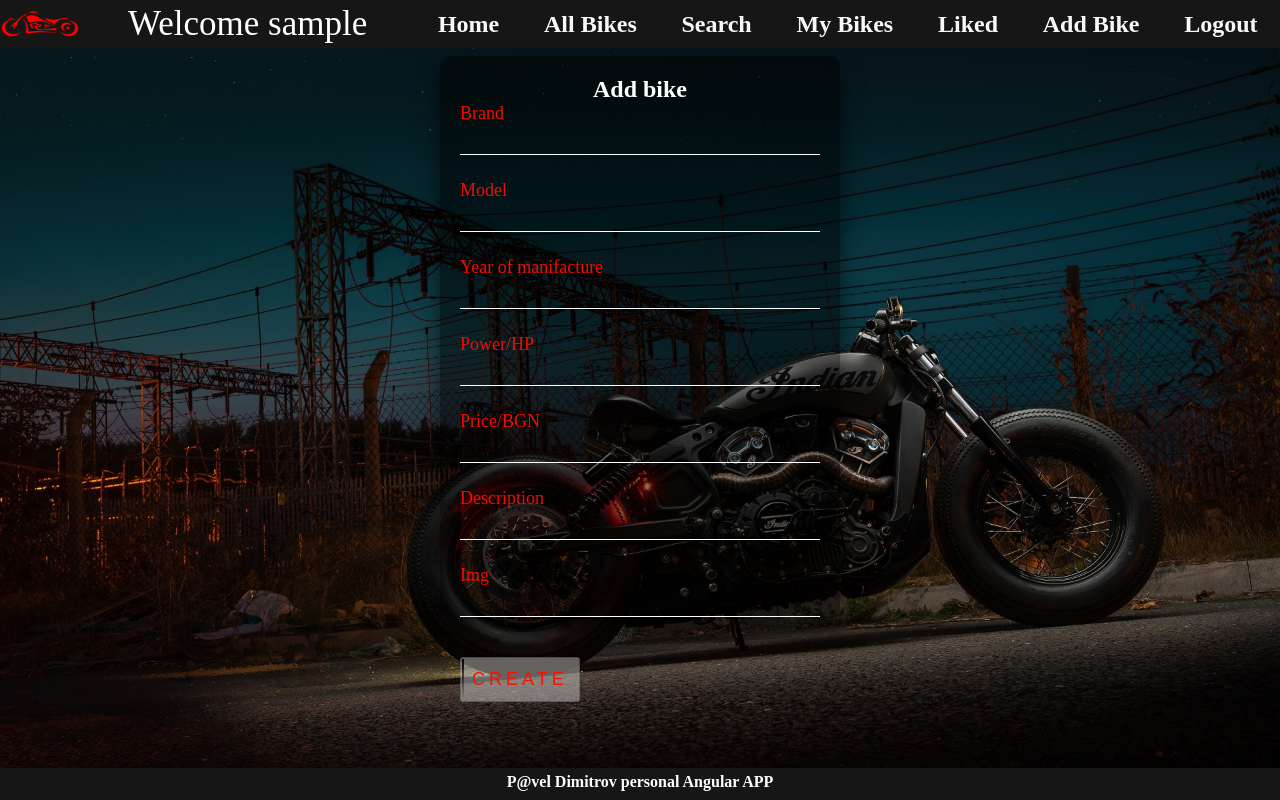
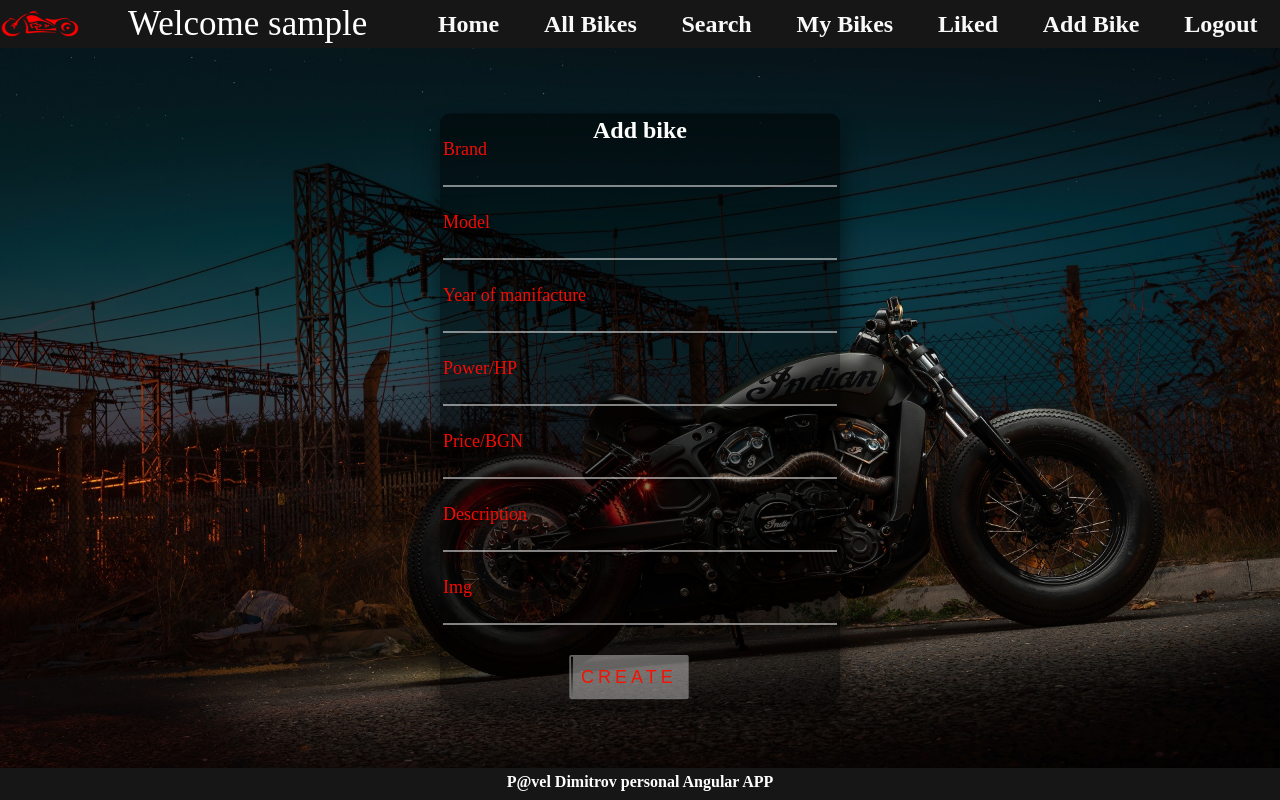
Before and after one commit to 2HEADSs/SPA-Angular, an Angular app in the folder motorcycle-app/: page /bikes/create in a window 1280 px wide. Built offline with nearby package versions, Linux system fonts and the light colour scheme; sample sign-in values are in the browser's storage.

Commit message:
update create component html

```diff
--- a/motorcycle-app/src/app/bikes/create-bikes/create-bikes.component.css
+++ b/motorcycle-app/src/app/bikes/create-bikes/create-bikes.component.css
@@ -1,15 +1,13 @@
-html {
-    height: 100%;
-  }
+
 
 
   .create-box {
     position: absolute;
-    top: 42%;
+    top: 51%;
     left: 50%;
-    height: 70%;
+    /* height: 20%; */
     width: 400px;
-    padding: 20px;
+    padding: 3px;
     transform: translate(-50%, -50%);
     background: rgba(0, 0, 0, .5);
     box-sizing: border-box;
@@ -18,7 +16,7 @@ html {
   }
 
   .create-box h2 {
-    margin: 0 0 5px;
+    margin: 0 0 0px;
     padding: 0;
     color: #fff;
     text-align: center;
@@ -31,7 +29,7 @@ html {
 
   .create-box .bike-box input {
     width: 100%;
-    padding: 14px 0;
+    padding: 12px 0;
     font-size: 16px;
     color: #fff;
     margin-bottom: 30px;
@@ -63,6 +61,7 @@ html {
   .create-box form button {
     position: relative;
     display: inline-block;
+    left: 32%;
     padding: 10px 10px;
     color: #f41303;
     font-size: 18px;
@@ -70,7 +69,7 @@ html {
     text-transform: uppercase;
     overflow: hidden;
     transition: .5s;
-    margin-top: 10px;
+    /* margin-top: 8px; */
     letter-spacing: 4px
   }
 
```
